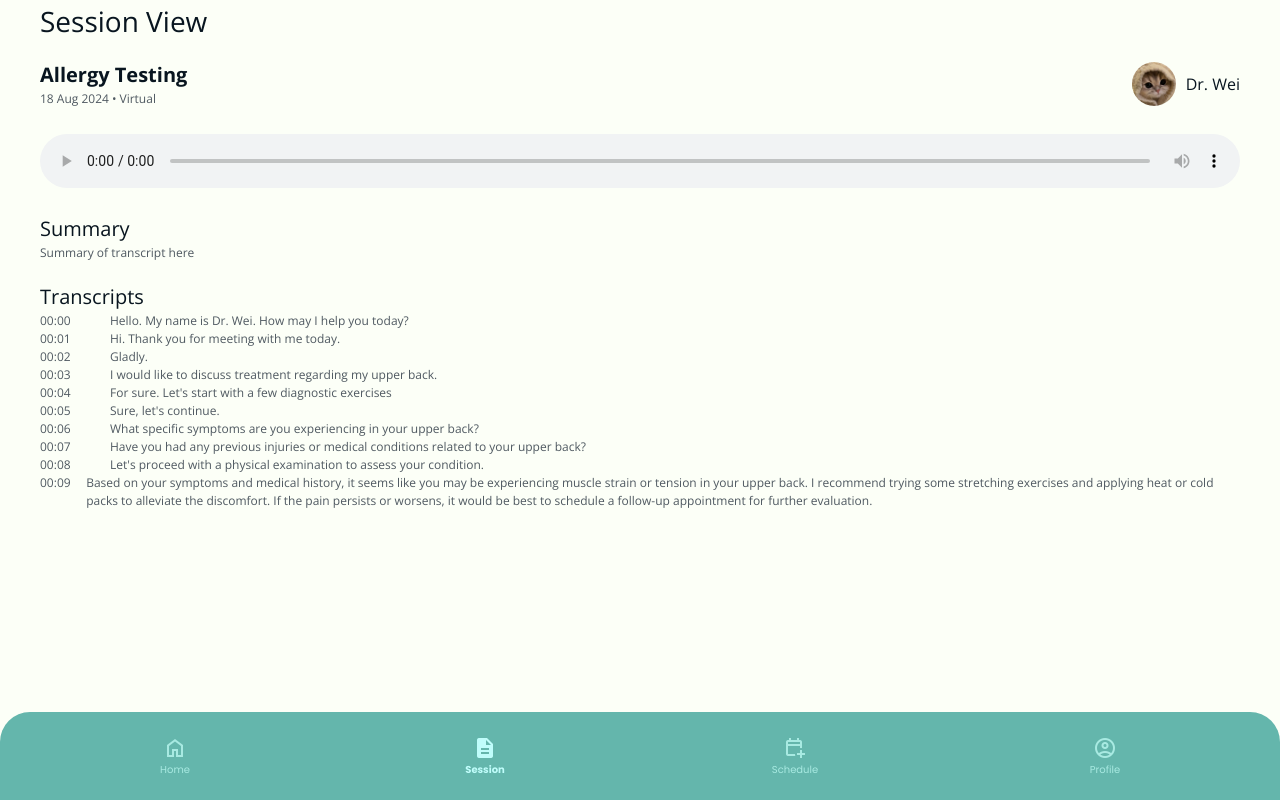
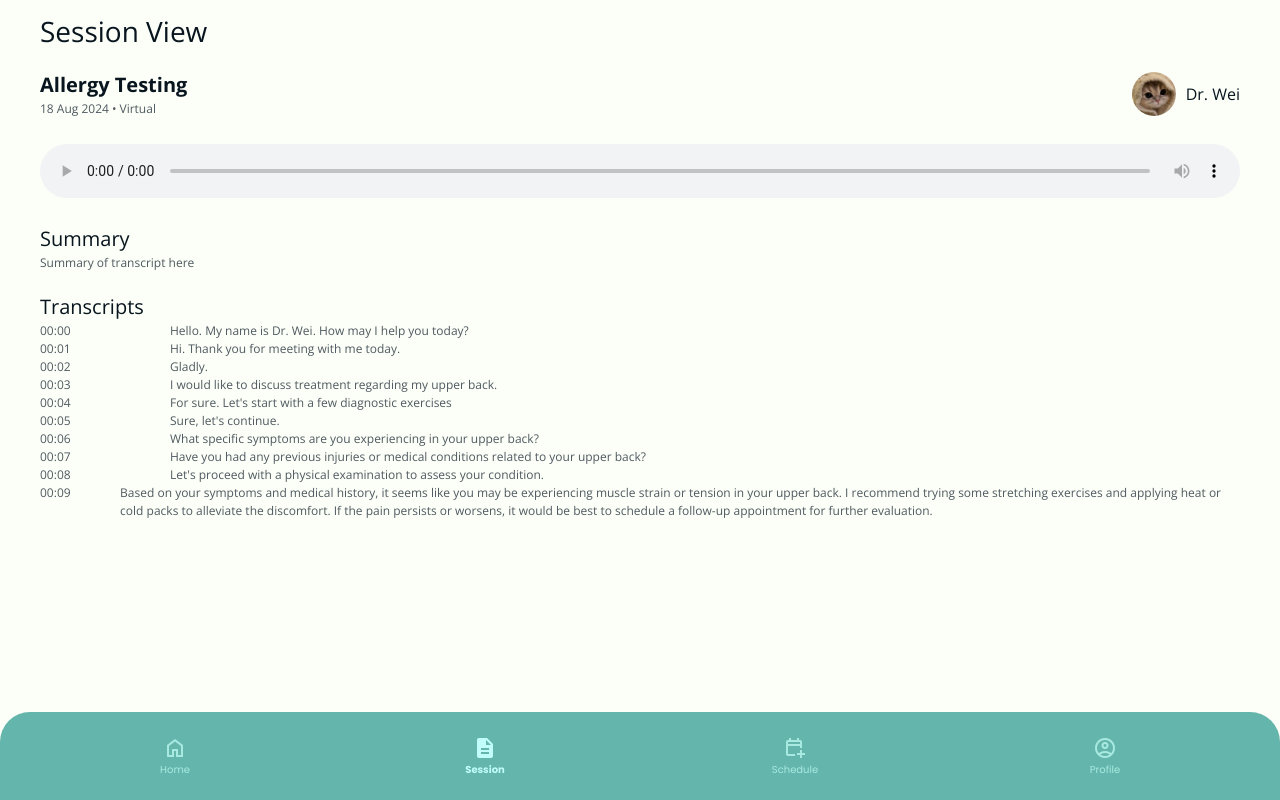
Before and after one commit to andrewchu16/DataDoctor, a React (Vite) app in the folder frontend/: page /sessions in a window 1280 px wide. Built offline with nearby package versions, Linux system fonts and the light colour scheme.

Commit message:
Make Session View scrollable

```diff
--- a/frontend/src/components/sessionView/style.css
+++ b/frontend/src/components/sessionView/style.css
@@ -3,10 +3,11 @@
     background: var(--white);
     width: 100%;
     height: 85%;
-    top: 0;
+    top: 10px;
     left: 0;
     padding: 0 40px;
     box-sizing: border-box;
+    overflow: auto;
 }
 
 audio {
@@ -84,5 +85,5 @@ audio {
 }
 
 .session_view_transcript_timestamp {
-    width: 5%;
+    width: 10%;
 }
```
